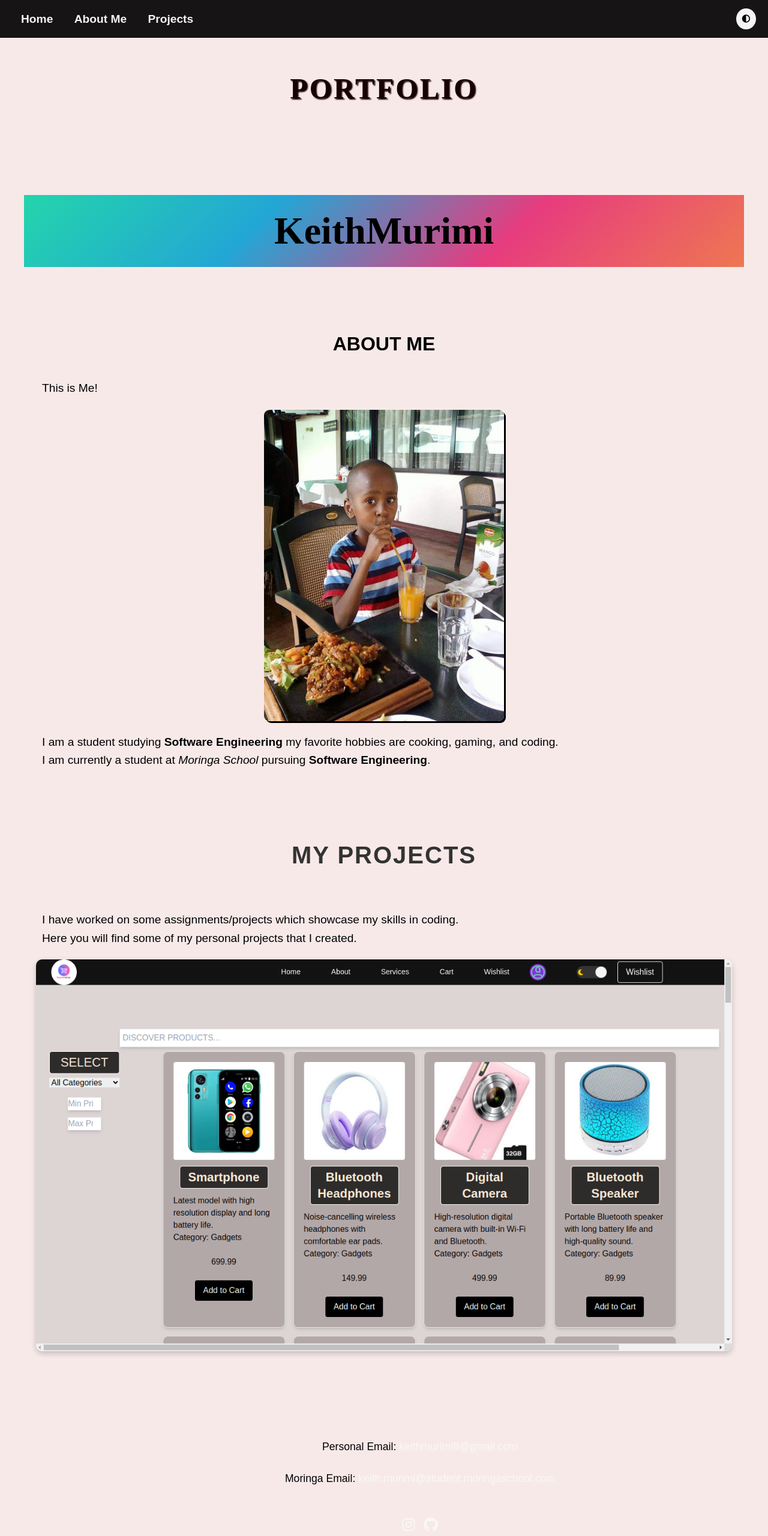
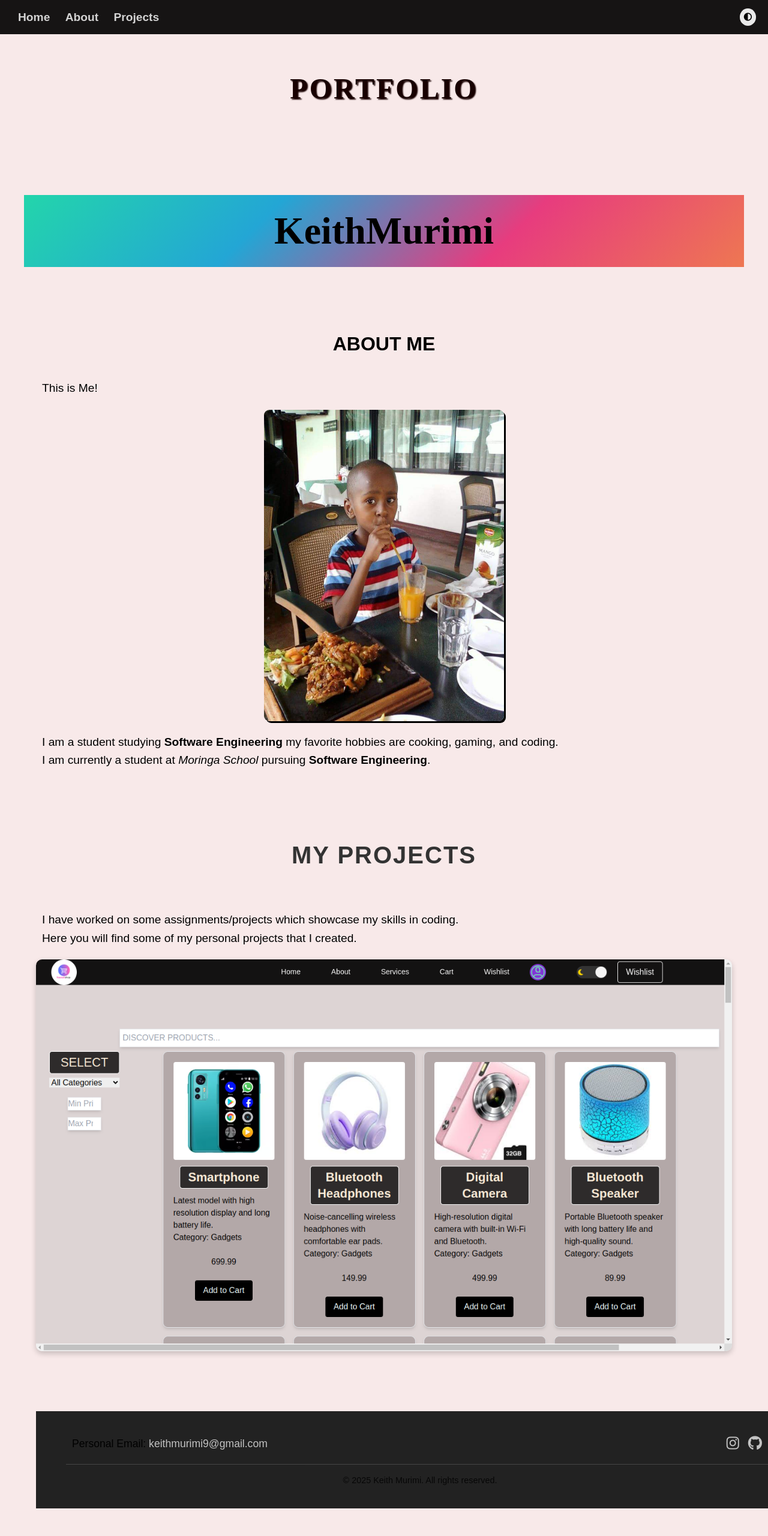
Before and after one commit to Umbrellaisnothere/My-portfolio, a plain HTML site: page index.html in a window 1280 px wide. Shown: the top 2560 px of the page at 60% size. Drawn offline with Linux system fonts and the light colour scheme.

Commit message:
Updated the section id naming criteria, Worked on the spacing of the header and footer

```diff
--- a/css/style.css
+++ b/css/style.css
@@ -33,7 +33,8 @@ header {
 }
 
 header .menu a {
-    margin: 0 15px;
+    margin: 0 10px;
+    opacity: 0.85;
     color: whitesmoke;
     text-decoration: none;
     font-weight: bold;
@@ -41,22 +42,22 @@ header .menu a {
 }
 
 header .menu a:hover {
-    color: rgb(170, 170, 161);
+    opacity: 1;
 }
 
 button#toggle-dark-mode {
-    padding: 10px;
+    padding: 7px;
     border: none;
+    opacity: 0.95;
     border-radius: 50%;
-    background-color: whitesmoke;
     color: black;
     cursor: pointer;
+    background-color: whitesmoke;
     transition: all 0.3s ease-in-out;
 }
 
 button#toggle-dark-mode:hover {
-    color: rgb(255, 193, 7);
-    background-color: grey;
+    opacity: 1;
     transform: scale(1.05);
 }
 
@@ -72,11 +73,11 @@ h1.message {
     margin: 70px 0;
     padding:50px 20px;
     animation: fadeIn 2s ease-in-out forwards;
-    opacity: 0;
+    opacity: 0.75;
 }
 
 h1.message:hover {
-    color: rgb(219, 169, 16);
+    opacity: 1;
     transform: scale(1.05);
 }
 
@@ -269,47 +270,35 @@ section {
     opacity: 0.9;
 }
 
-#Contact-Socials {
-    text-align: center;
-    margin: 100px auto 40px;
-    max-width: 800px;
-  }
 
-  #Contact-Socials h2 {
-    font-size: 2em;
-    text-transform: uppercase;
-    margin-bottom: 20px;
-  }
-
-#Contact a:visited{
-    color: purple;
+footer {
+    margin: 0;
+    position: relative;
+    width: 100vw;
+    background-color: #222;
+    min-height: 150px;
+    display: flex;
+    flex-direction: column;
+    justify-content: center;
+    align-items: center;
+    color: black;
+    padding: 20px 50px;
+    overflow: hidden;
+    /* background-color: inherit; */
 }
 
-footer {
-    width: 100vw;
-    background-color: inherit;
-    color: black;
-    padding: 30px 20px;
-    font-size: 1rem;
-    text-align: center;
-    position: relative;
+.footer-content {
+    display: flex;
+    justify-content: space-between;
+    align-items: center;
+    width: 100%;
+    max-width: 1200px;
+    flex-wrap: wrap;
+    gap: 20px;
 }
 
 footer p{
     margin: 0;
-}
-
-.footer-content {
-    display: flex;
-    flex-direction: column;
-    align-items: center;
-    gap: 15px;
-}
-
-.footer-text {
-    margin-top: 20px;
-    font-size: 0.9em;
-    opacity: 0.8;
 }
 
 .contact-details p {
@@ -318,14 +307,15 @@ footer p{
 }
 
 .contact-details a {
+    opacity: 0.75;
     color: #f8f8f8;
     text-decoration: none;
     transition: color 0.3s ease-in-out;
 }
 
 .contact-details a:hover {
-    color: #ffcc00;
-    text-decoration: underline;
+    opacity: 1;
+    transform: scale(1.2);
 }
 
 .social-icons {
@@ -333,19 +323,15 @@ footer p{
     gap: 15px;
 }
 
-#Socials h2 {
-    color: white;
-}
-
-
 .social-icons a {
     color: #f8f8f8;
     font-size: 1.5rem;
+    opacity: 0.75;
     transition: transform 0.3s ease-in-out, color 0.3s ease-in-out;
 }
 
 .social-icons a:hover {
-    color: #ffcc00;
+    opacity: 1;
     transform: scale(1.2);
 }
 
@@ -356,6 +342,15 @@ footer p{
     margin: 20px;
 }
 
+.footer-text {
+    width: 100%;
+    text-align: center;
+    padding: 15px 0;
+    border-top: 1px solid rgba(255, 255, 255, 0.2);
+    /* margin-top: 20px; */
+    font-size: 0.9em;
+    opacity: 0.8;
+}
 
 @keyframes slideIn {
     0% {
--- a/index.html
+++ b/index.html
@@ -14,8 +14,8 @@
 
       <div class="menu">
         <a href="#Home">Home</a>
-        <a href="#AboutMe">About Me</a>
-        <a href="#SomeProjects">Projects</a>
+        <a href="#About">About</a>
+        <a href="#Projects">Projects</a>
       </div>
       <button id="toggle-dark-mode">
         <i class="fa-solid fa-circle-half-stroke"></i>
@@ -43,7 +43,7 @@
   </section>
 
     <div id="content">
-        <section id="AboutMe">
+        <section id="About">
         <h2>About me</h2>
             <p>This is Me!</p>
 
@@ -54,7 +54,7 @@
       <p>I am a student studying <strong>Software Engineering</strong> my favorite hobbies are cooking, gaming, and coding. <br> I am currently a student at <em>Moringa School</em> pursuing <strong>Software Engineering</strong>.</p>
     </section>
 
-    <section id="SomeProjects">
+    <section id="Projects">
       <h2 class="section-title">My Projects</h2>
      <p>I have worked on some assignments/projects which showcase my skills in coding.<br>Here you will find some of my personal projects that I created.</p>
 
@@ -70,17 +70,23 @@
       </div>
 
     </section>
-
     <section id="footer">
       <footer>
+        <div class="wave-container">
+          <div class="wave" id="wave1"></div>
+          <div class="wave" id="wave2"></div>
+          <div class="wave" id="wave3"></div>
+          <div class="wave" id="wave4"></div>
+        </div>
+
         <div class="footer-content">
           <div class="contact-details">
             <p>Personal Email:
               <a href="mailto:keithmurimi9@gmail.com" target="_blank">keithmurimi9@gmail.com</a>
             </p>
-            <p>Moringa Email:
+            <!-- <p>Moringa Email:
               <a href="mailto:keith.murimi@student.moringaschool.com" target="_blank">keith.murimi@student.moringaschool.com</a>
-            </p>
+            </p> -->
           </div>
 
           <div class="social-icons">
```
